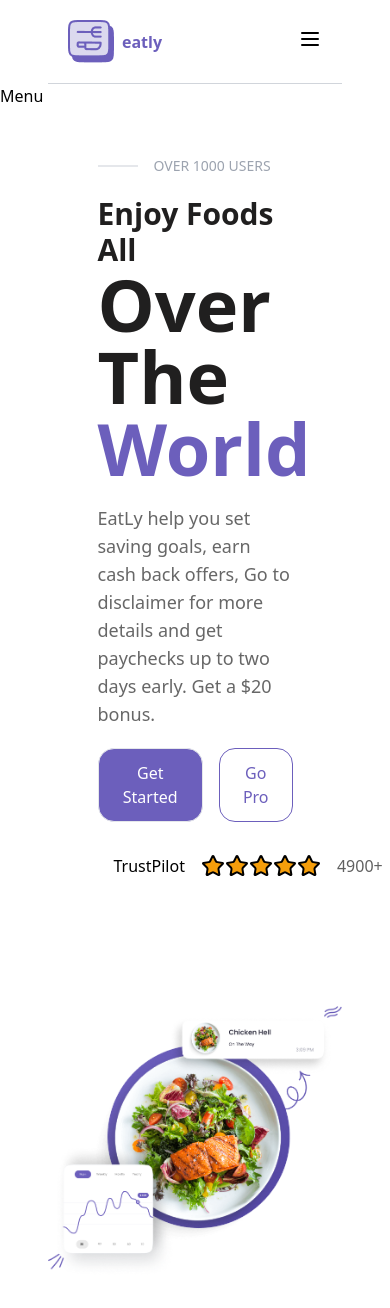
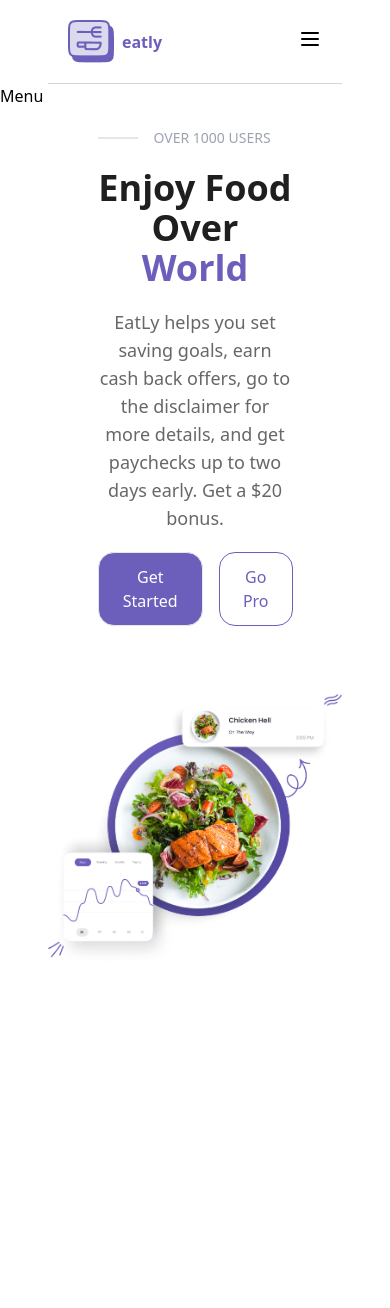
Before and after one commit to savitakatwe/Restaurant, a React (Vite) app: page /menu in a window 390 px wide. Shown: the top 1308 px of the page. After the commit the page ends 1014 px from the top, so only its background shows below. Built offline with nearby package versions, Linux system fonts and the light colour scheme.

Commit message:
hero responsive

```diff
--- a/src/component/Hero/Hero.tsx
+++ b/src/component/Hero/Hero.tsx
@@ -3,22 +3,33 @@ import {Star} from "lucide-react";
 
 const Hero = () => {
     return <>
-        <div className="flex flex-col md:flex-row justify-between h-fit items-center">
-            <div className="w-1/2 m-12">
+        <div className="flex flex-col md:flex-row justify-center md:justify-between h-fit w-full items-center">
+            <div className="w-1/2 m-5 md:m-12 justify-center">
                 <div className="flex items-center gap-4">
                     <div className="border w-10"></div>
                     <p className="text-sm text-gray-400">OVER 1000 USERS</p>
                 </div>
-                <div className={"my-5"}><p className="text-3xl md:text-7xl text-dark-primary font-semibold">Enjoy Foods
-                    All</p>
-                    <p className="text-7xl text-dark-primary font-semibold">Over The<span
-                        className="text-purple-primary"> World</span>
+                <div className={"my-5 "}>
+                    {/*mobile view text*/}
+                    <p className="text-4xl sm:hidden text-center text-dark-primary font-semibold">
+                        Enjoy Food
                     </p>
+                    <p className="text-4xl sm:hidden text-center text-dark-primary font-semibold">
+                        Over <span className="sm:hidden text-purple-primary">World</span>
+                    </p>
+                    {/*large device view*/}
+                    <p className="hidden sm:block text-7xl text-left text-dark-primary font-semibold">
+                        Enjoy Food All
+                    </p>
+                    <p className="hidden sm:block text-7xl text-left text-dark-primary font-semibold">
+                        Over The <span className="text-purple-primary">World</span>
+                    </p>
+
                 </div>
-                <p className="text-dark-tertiary text-lg my-5">EatLy help you set saving goals, earn cash back offers,
-                    Go
-                    to disclaimer for more details and get paychecks up to two
-                    days early. Get a $20 bonus.</p>
+                <p className="text-dark-tertiary text-center md:text-left text-lg my-5">
+                    EatLy helps you set saving goals, earn cash back offers, go to the disclaimer for more details, and
+                    get paychecks up to two days early. Get a $20 bonus.
+                </p>
                 <div className={'flex gap-4'}>
                     <button
                         className="p-3  bg-purple-primary border-solid border rounded-2xl text-white text-base	">Get
@@ -29,20 +40,20 @@ const Hero = () => {
                         Pro
                     </button>
                 </div>
-                <div className={'flex gap-4 my-8'}>
-                    <Star className={'fill-green-600 border-green-600'}/>
-                    <p>TrustPilot</p>
-                    <div className={'flex'}>
-                        <Star className={'fill-amber-500 border-red-600'}/>
-                        <Star className={'fill-amber-500 border-red-600'}/>
-                        <Star className={'fill-amber-500 border-red-600'}/>
-                        <Star className={'fill-amber-500 border-red-600'}/>
-                        <Star className={'fill-amber-500 border-red-600'}/>
-                    </div>
+                {/*<div className={'flex gap-4 my-8'}>*/}
+                {/*    <Star className={'fill-green-600 border-green-600'}/>*/}
+                {/*    <p>TrustPilot</p>*/}
+                {/*    <div className={'flex'}>*/}
+                {/*        <Star className={'fill-amber-500 border-red-600'}/>*/}
+                {/*        <Star className={'fill-amber-500 border-red-600'}/>*/}
+                {/*        <Star className={'fill-amber-500 border-red-600'}/>*/}
+                {/*        <Star className={'fill-amber-500 border-red-600'}/>*/}
+                {/*        <Star className={'fill-amber-500 border-red-600'}/>*/}
+                {/*    </div>*/}
 
 
-                    <p className={"text-dark-secondary"}>4900+</p>
-                </div>
+                {/*    <p className={"text-dark-secondary"}>4900+</p>*/}
+                {/*</div>*/}
             </div>
             <div className={"m-12"}>
                 <img src={HeroFoodImage} alt={'HeroFoodImage'}/>
```
